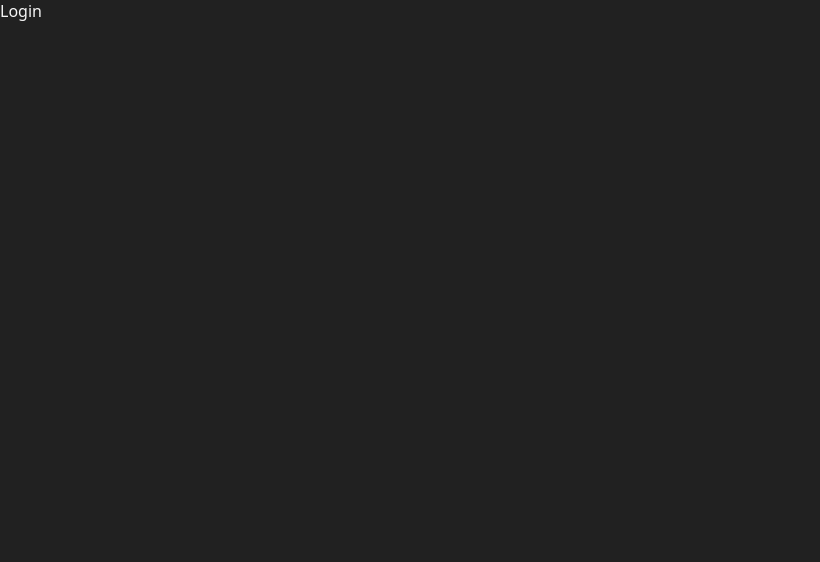
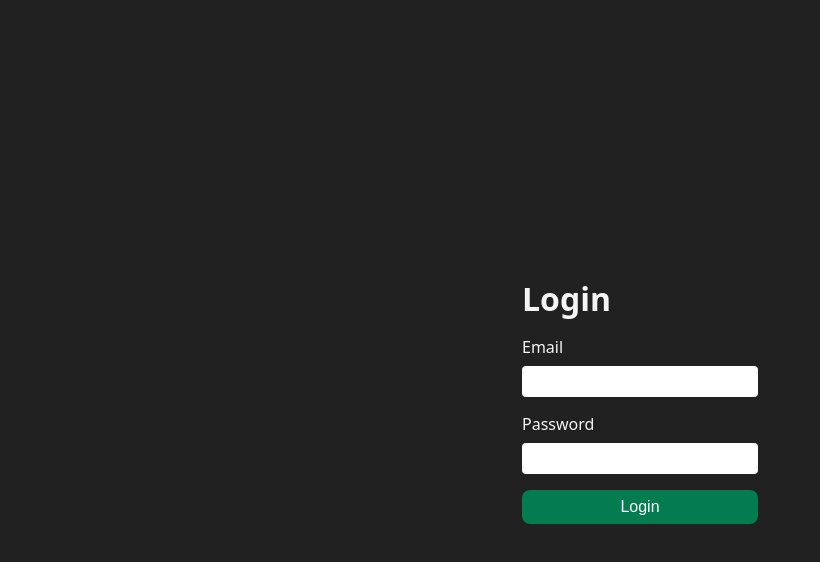
Before and after one commit to Sonu-Kumhar/MoodMirror, a React (Vite) app in the folder Frontend/: page /login in a window 1280 px wide. Shown: the top 562 px of the page, without its empty margins (0-820 px from the left). Built offline with nearby package versions, Linux system fonts and the light colour scheme.

Commit message:
style: add style to login page

```diff
--- a/Frontend/src/features/auth/pages/Login.jsx
+++ b/Frontend/src/features/auth/pages/Login.jsx
@@ -1,8 +1,24 @@
 import React from 'react'
+import "../style/login.scss"
 
 const Login = () => {
   return (
-    <div>Login</div>
+    <main className="login-page">
+      <div className="form-container">
+        <h1>Login</h1>
+        <form>
+          <div className="form-group">
+            <label htmlFor="email">Email</label>
+            <input type="text" id='email' name='email' required />
+          </div>
+          <div className="form-group">
+            <label htmlFor="password">Password</label>
+            <input type="text" id='password' name='password' required />
+          </div>
+          <button className='button' type='submit'>Login</button>
+        </form>
+      </div>
+    </main>
   )
 }
 
--- /dev/null
+++ b/Frontend/src/features/auth/style/login.scss
@@ -0,0 +1,36 @@
+.login-page {
+    display: flex;
+    justify-content: center;
+    align-items: center;
+    min-height: 100vh;
+
+    .form-container {
+        display: flex;
+        flex-direction: column;
+        gap: 1rem;
+        padding: 2rem;
+        border-radius: 0.5rem;
+        min-width: 300px;
+    }
+
+    form {
+        display: flex;
+        flex-direction: column;
+        gap: 1rem;
+
+        .form-group {
+            display: flex;
+            flex-direction: column;
+            gap: 0.5rem;
+
+            input{
+                padding: 0.5rem;
+                border-radius: 0.25rem;
+                border: 1px solid #ccc;
+
+                border: none;
+                outline: none;
+            }
+        }
+    }
+}
--- /dev/null
+++ b/Frontend/src/features/shared/styles/button.scss
@@ -0,0 +1,13 @@
+.button{
+    background-color: #037c4f;
+    border: none;
+    color: white;
+    padding-inline: 1rem;
+    padding-block: 0.5rem;
+    text-align: center;
+    text-decoration: none;
+    display: inline-block;
+    outline: none;
+    font-size: 16px;
+    border-radius: 0.5rem;
+}
--- a/Frontend/src/features/shared/styles/global.scss
+++ b/Frontend/src/features/shared/styles/global.scss
@@ -1,3 +1,5 @@
+@use "./button.scss";
+
 *{
     margin: 0;
     padding: 0;
```
